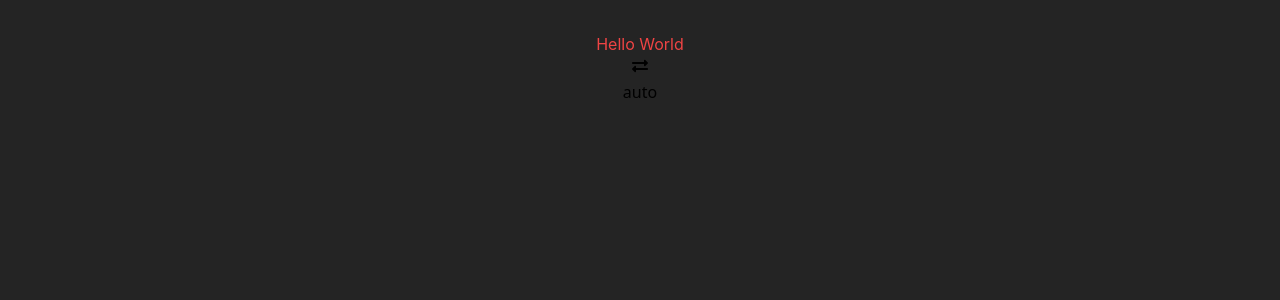
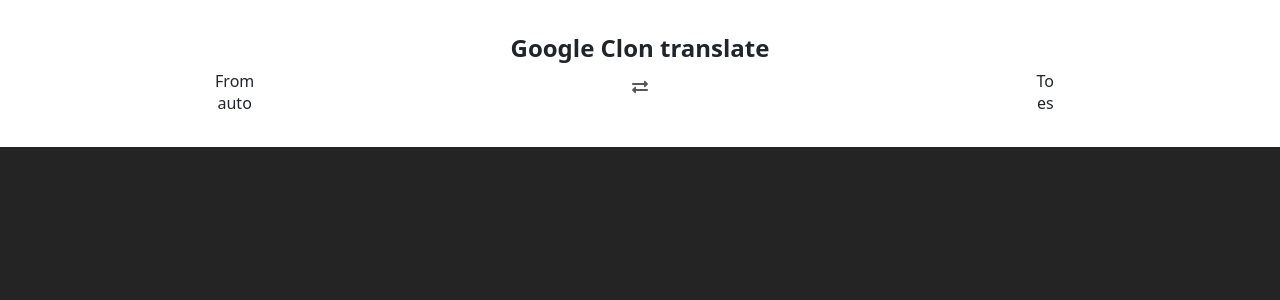
Before and after one commit to DavidS2602/Translator, a React (Vite) app: page / in a window 1280 px wide. Shown: the top 300 px of the page. Built offline with nearby package versions, Linux system fonts and the light colour scheme.

Commit message:
Conditional for auto-lenguage

```diff
--- a/src/App.jsx
+++ b/src/App.jsx
@@ -1,23 +1,35 @@
 import "./App.css";
+import 'bootstrap/dist/css/bootstrap.min.css'
 import { FaExchangeAlt } from "react-icons/fa";
 import { useStore } from "./hooks/useStore";
 
+import Button from 'react-bootstrap/Button';
+import Container from 'react-bootstrap/Container';
+import Row from 'react-bootstrap/Row';
+import Col from 'react-bootstrap/Col';
+function App() {
+  const { fromLanguage, toLanguage, interChangeLanguages } = useStore();
+  return (
+    <Container fluid>
+      <h1 className="mb-2 font-bold text-2xl font-roboto">Google Clon translate</h1>
+      <Row>
+        <Col>
+          <h2>From</h2>
+          {fromLanguage}
+        </Col>
 
+        <Col>
+          <Button disabled={fromLanguage === 'auto'} variant="link" onClick={interChangeLanguages} className="text-black">
+            <FaExchangeAlt />
+          </Button>
+        </Col>
 
-function App() {
-  const { fromLanguage, setFromLanguage } = useStore();
-  return (
-    <div className="App">
-      <h1 className="text-red-500 font-inter">Hello World</h1>
-      <button
-        onClick={() => {
-          setFromLanguage("es");
-        }}
-      >
-        <FaExchangeAlt />
-      </button>
-      <p>{fromLanguage}</p>
-    </div>
+        <Col>
+          <h2>To</h2>
+          {toLanguage}
+        </Col>
+      </Row>
+    </Container>
   );
 }
 
```
